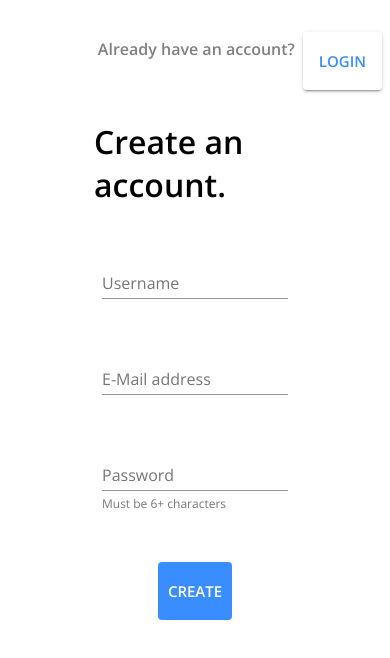
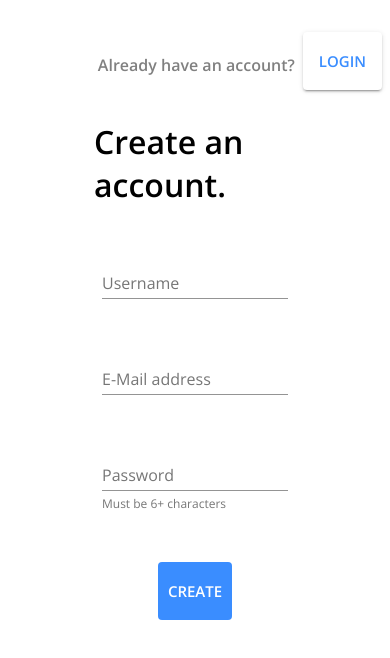
Before and after one commit to CivilianZero/React-Flask, a React (Create React App) app in the folder client/: page / in a window 390 px wide. Shown: the top 658 px of the page. Built offline with nearby package versions, Linux system fonts and the light colour scheme.

Commit message:
Cleanup/refactor, fixed spacing for span at top of screen, fixed an accidental layout error created in an earlier commit while attempting to fix said spacing

```diff
--- a/client/src/pages/SignupIn.js
+++ b/client/src/pages/SignupIn.js
@@ -24,7 +24,10 @@ const useStyles = makeStyles((theme) => ({
   },
   headSpan: {
     color: 'grey',
-    fontWeight: 600
+    fontWeight: 600,
+    [theme.breakpoints.down('sm')]: {
+      marginTop: theme.spacing(4)
+    }
   },
   header: {
     paddingLeft: theme.spacing(2),
@@ -149,14 +152,14 @@ const SignupInPage = (props) => {
           alignItems='center'
           alignContent='flex-start'>
           <Grid item xs={8} className={classes.imageTextDiv}>
-            <object data='/assets/images/bubble.svg' type='image/svg+xml' aria-label='message bubble'></object>
+            <object data='/assets/images/bubble.svg' type='image/svg+xml' aria-label='message bubble'/>
             <Typography className={classes.imageText} color='initial'>Converse with anyone with any language</Typography>
           </Grid>
         </Grid>
       </Hidden>
       <Grid item md container>
-        <Grid item xs sm={4}></Grid>
-        <Grid item container xs={12} justify='flex-end' alignItems='center' alignContent='center'>
+        <Grid item xs sm={4}/>
+        <Grid item container xs={12} sm justify='flex-end' alignItems='center' alignContent='center'>
           <span className={classes.headSpan}>{headSpan}</span>
           <Button onClick={onToggleClick} className={classes.headButton} variant='contained' size='large'>
             {headButton}
@@ -179,7 +182,7 @@ const SignupInPage = (props) => {
                   inputRef={register}
                   fullWidth
                   helperText={errors.username ? errors.username.message : null}
-                  error={errors.username ? true : false}
+                  error={!!errors.username}
                   id='username'
                   label='Username'
                 />
@@ -193,7 +196,7 @@ const SignupInPage = (props) => {
                   inputRef={register}
                   fullWidth
                   helperText={errors.email ? errors.email.message : null}
-                  error={errors.email ? true : false}
+                  error={!!errors.email}
                   id='email'
                   type='email'
                   label='E-Mail address'
@@ -208,7 +211,7 @@ const SignupInPage = (props) => {
                   inputRef={register}
                   fullWidth
                   helperText={errors.password ? errors.password.message : 'Must be 6+ characters'}
-                  error={errors.password ? true : false}
+                  error={!!errors.password}
                   id='password'
                   type='password'
                   label='Password'
```
